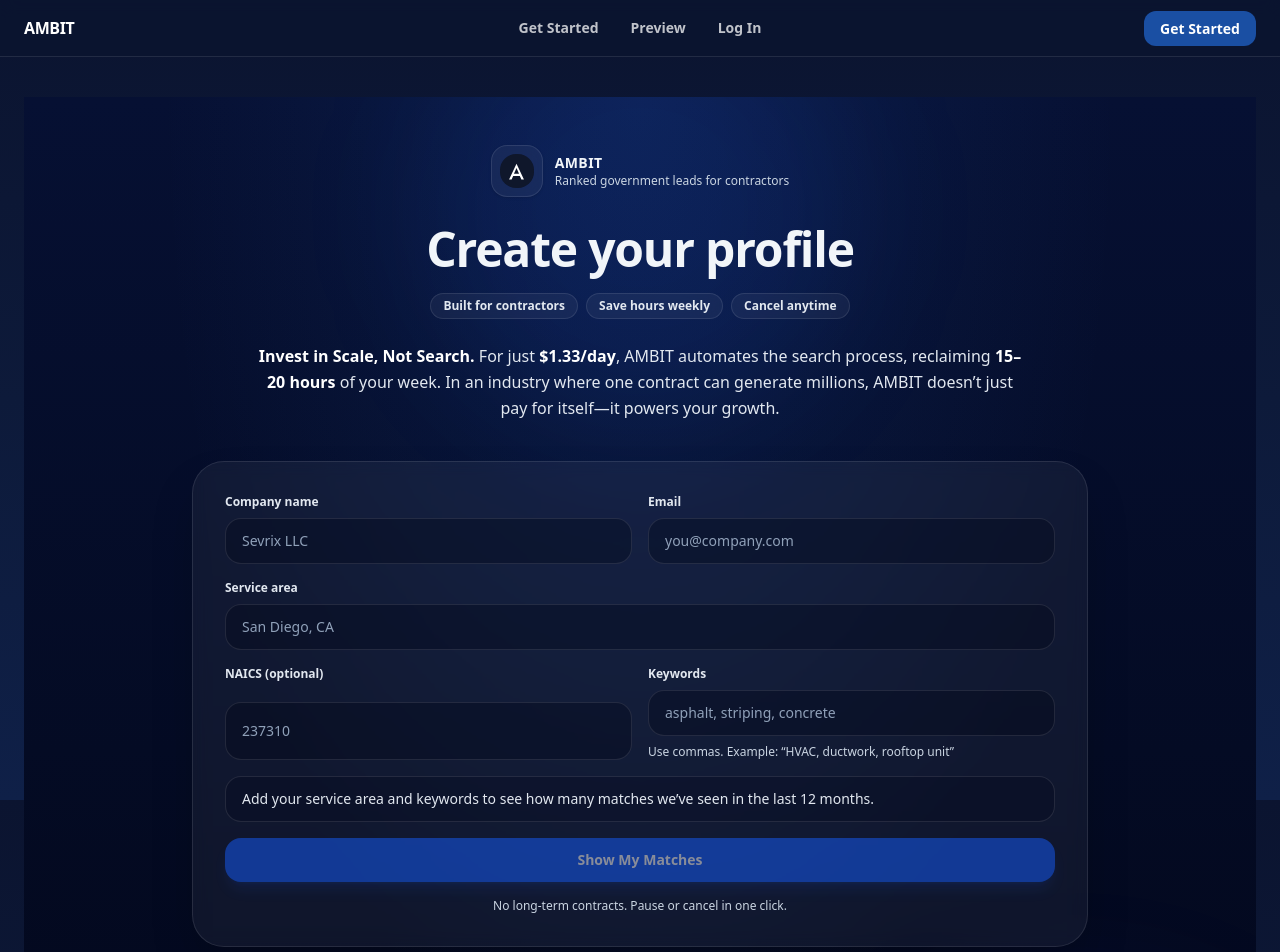
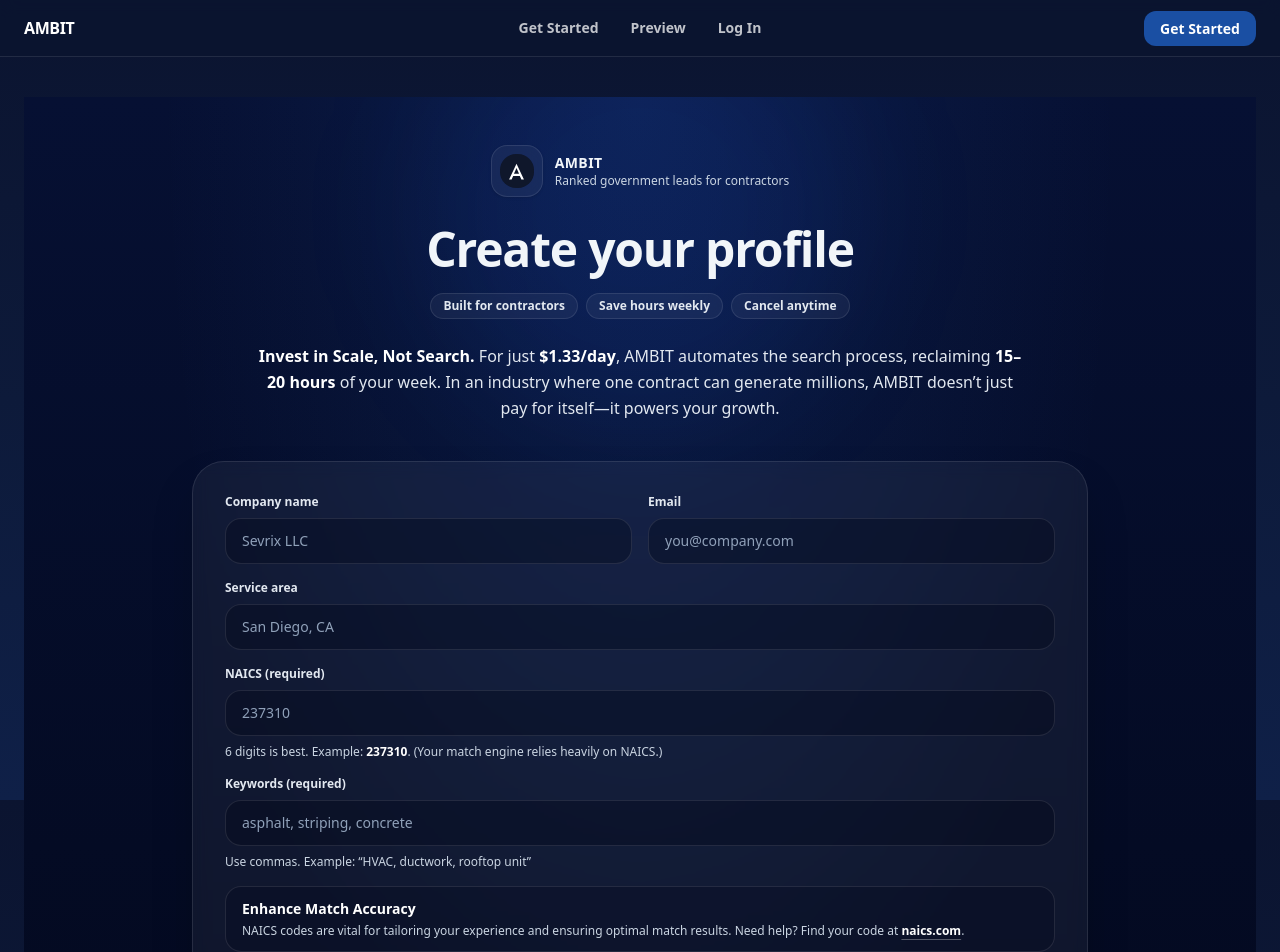
Before and after one commit to seansevrix/ambit, a Next.js app: page /get-started in a window 1280 px wide. Shown: the top 952 px of the page. Built offline with nearby package versions, Linux system fonts and the light colour scheme; no server answers.

Commit message:
Reorder fields + add NAICS accuracy note

```diff
--- a/app/get-started/page.tsx
+++ b/app/get-started/page.tsx
@@ -1,6 +1,6 @@
 "use client";
 
-import { useEffect, useMemo, useState } from "react";
+import { useEffect, useMemo, useState, type ReactNode } from "react";
 import { useRouter } from "next/navigation";
 import AmbitMark from "../components/AmbitMark";
 
@@ -24,6 +24,8 @@ type Opportunity = {
   title?: string;
   location?: string;
   naics?: string;
+  keywords?: string | null;
+  summary?: string | null;
   createdAt?: string;
 };
 
@@ -69,6 +71,16 @@ function withinLast12Months(iso?: string) {
   return now - d.getTime() <= yearMs;
 }
 
+function sanitizeNaics(input: string) {
+  // digits only, max 6
+  return input.replace(/[^\d]/g, "").slice(0, 6);
+}
+
+function isValidNaics(input: string) {
+  // allow 2–6 digits (prefix matching is useful), but recommend full 6
+  return /^\d{2,6}$/.test(input);
+}
+
 export default function GetStartedPage() {
   const router = useRouter();
 
@@ -81,26 +93,33 @@ export default function GetStartedPage() {
   const [loading, setLoading] = useState(false);
   const [err, setErr] = useState("");
 
+  const [naicsTouched, setNaicsTouched] = useState(false);
+
   const [matchCount, setMatchCount] = useState<number | null>(null);
   const [matchCountLoading, setMatchCountLoading] = useState(false);
 
+  const naicsClean = useMemo(() => sanitizeNaics(naics), [naics]);
+  const naicsValid = useMemo(() => isValidNaics(naicsClean), [naicsClean]);
+
   // ✅ Keywords required ONLY on this page
+  // ✅ NAICS required (because matching is NAICS-heavy)
   const canSubmit = useMemo(() => {
     return (
       companyName.trim().length >= 2 &&
       email.trim().includes("@") &&
       serviceArea.trim().length >= 2 &&
-      keywords.trim().length >= 2
+      keywords.trim().length >= 2 &&
+      naicsValid
     );
-  }, [companyName, email, serviceArea, keywords]);
+  }, [companyName, email, serviceArea, keywords, naicsValid]);
 
-  // live match count preview
+  // live match count preview (requires service area + keywords + NAICS)
   useEffect(() => {
     const loc = serviceArea.trim();
     const kw = keywords.trim();
-    const nx = naics.trim();
+    const nx = naicsClean.trim();
 
-    if (loc.length < 2 || kw.length < 2) {
+    if (loc.length < 2 || kw.length < 2 || !isValidNaics(nx)) {
       setMatchCount(null);
       return;
     }
@@ -124,17 +143,28 @@ export default function GetStartedPage() {
           const oLoc = norm(o.location);
           const oTitle = norm(o.title);
           const oNaics = norm(o.naics);
+          const oKw = norm(o.keywords || "");
+          const oSummary = norm(o.summary || "");
 
           const locationMatch =
             (!!cityN && oLoc.includes(cityN)) ||
             (!!stateN && oLoc.includes(stateN));
 
+          // prefix match so "2373" can still find "237310"
           const naicsMatch = !!naicsN && !!oNaics && oNaics.startsWith(naicsN);
 
           const keywordMatch =
             kwList.length > 0 &&
-            kwList.some((k) => k && (oTitle.includes(k) || oLoc.includes(k)));
+            kwList.some(
+              (k) =>
+                k &&
+                (oTitle.includes(k) ||
+                  oLoc.includes(k) ||
+                  oKw.includes(k) ||
+                  oSummary.includes(k))
+            );
 
+          // Preview logic: must match location AND (NAICS OR keywords)
           return locationMatch && (naicsMatch || keywordMatch);
         }).length;
 
@@ -147,7 +177,7 @@ export default function GetStartedPage() {
       controller.abort();
       setMatchCountLoading(false);
     };
-  }, [serviceArea, naics, keywords]);
+  }, [serviceArea, keywords, naicsClean]);
 
   async function createCustomer() {
     setErr("");
@@ -157,8 +187,13 @@ export default function GetStartedPage() {
       const company = companyName.trim();
       const mail = email.trim();
       const loc = serviceArea.trim();
-      const nx = naics.trim();
+      const nx = naicsClean.trim();
       const kw = keywords.trim();
+
+      if (!isValidNaics(nx)) {
+        setNaicsTouched(true);
+        throw new Error("Please enter a valid NAICS code (2–6 digits, usually 6).");
+      }
 
       // ✅ IMPORTANT: deployed backend expects `name`. Send both for compatibility.
       const payload: any = {
@@ -167,7 +202,7 @@ export default function GetStartedPage() {
         email: mail,
         location: loc,
         serviceArea: loc,
-        naics: nx || null,
+        naics: nx, // REQUIRED
         keywords: kw,
       };
 
@@ -204,7 +239,7 @@ export default function GetStartedPage() {
       </div>
 
       <div className="relative mx-auto max-w-6xl px-6 py-12">
-        {/* HERO like screenshot 4 */}
+        {/* HERO */}
         <header className="mx-auto max-w-4xl text-center">
           <div className="mx-auto flex items-center justify-center gap-3">
             <div className="rounded-2xl border border-white/10 bg-white/5 p-2 shadow-sm backdrop-blur">
@@ -244,7 +279,7 @@ export default function GetStartedPage() {
           </p>
         </header>
 
-        {/* FORM (glassy dark card) */}
+        {/* FORM */}
         <section className="mx-auto mt-10 max-w-4xl rounded-[32px] border border-white/10 bg-white/5 p-8 shadow-2xl backdrop-blur">
           <div className="grid gap-4">
             <div className="grid gap-4 md:grid-cols-2">
@@ -276,17 +311,31 @@ export default function GetStartedPage() {
               />
             </Field>
 
-            <div className="grid gap-4 md:grid-cols-2">
-              <Field label="NAICS (optional)">
+            {/* ✅ NAICS first */}
+            <Field label="NAICS (required)">
               <input
                 className="w-full rounded-2xl border border-white/10 bg-slate-950/35 px-4 py-3 text-sm text-white placeholder:text-slate-400 outline-none focus:border-blue-400/60 focus:ring-2 focus:ring-blue-500/20"
-                  value={naics}
+                value={naicsClean}
                 onChange={(e) => setNaics(e.target.value)}
+                onBlur={() => setNaicsTouched(true)}
                 placeholder="237310"
+                inputMode="numeric"
+                pattern="\d*"
               />
+              <div className="text-xs text-slate-300">
+                6 digits is best. Example: <span className="font-semibold text-white">237310</span>.
+                (Your match engine relies heavily on NAICS.)
+              </div>
+
+              {naicsTouched && !naicsValid ? (
+                <div className="text-xs text-red-200">
+                  Enter a valid NAICS code (2–6 digits; usually 6).
+                </div>
+              ) : null}
             </Field>
 
-              <Field label="Keywords">
+            {/* ✅ Keywords moved BELOW NAICS */}
+            <Field label="Keywords (required)">
               <input
                 className="w-full rounded-2xl border border-white/10 bg-slate-950/35 px-4 py-3 text-sm text-white placeholder:text-slate-400 outline-none focus:border-blue-400/60 focus:ring-2 focus:ring-blue-500/20"
                 value={keywords}
@@ -297,6 +346,23 @@ export default function GetStartedPage() {
                 Use commas. Example: “HVAC, ductwork, rooftop unit”
               </div>
             </Field>
+
+            {/* ✅ new info section below the fill-in area */}
+            <div className="rounded-2xl border border-white/10 bg-slate-950/25 px-4 py-3 text-sm text-slate-200">
+              <div className="font-semibold text-white">Enhance Match Accuracy</div>
+              <div className="mt-1 text-xs text-slate-300">
+                NAICS codes are vital for tailoring your experience and ensuring optimal match results.
+                Need help? Find your code at{" "}
+                <a
+                  href="https://www.naics.com"
+                  target="_blank"
+                  rel="noreferrer"
+                  className="font-semibold text-white underline decoration-white/30 underline-offset-4 hover:decoration-white/70"
+                >
+                  naics.com
+                </a>
+                .
+              </div>
             </div>
 
             <div className="rounded-2xl border border-white/10 bg-slate-950/25 px-4 py-3 text-sm text-slate-200">
@@ -304,8 +370,8 @@ export default function GetStartedPage() {
                 <span className="font-semibold text-white">Checking your area…</span>
               ) : matchCount === null ? (
                 <span>
-                  Add your service area and keywords to see how many matches we’ve seen in the last
-                  12 months.
+                  Add your service area, NAICS, and keywords to see how many matches we’ve seen in the
+                  last 12 months.
                 </span>
               ) : (
                 <span>
@@ -336,7 +402,7 @@ export default function GetStartedPage() {
           </div>
         </section>
 
-        {/* WHAT YOU GET + PRICE (dark/glass to match home) */}
+        {/* WHAT YOU GET + PRICE */}
         <section className="mx-auto mt-12 max-w-5xl">
           <div className="text-center text-xs font-semibold tracking-widest text-slate-300">
             WHAT YOU GET
@@ -380,7 +446,7 @@ export default function GetStartedPage() {
   );
 }
 
-function Field({ label, children }: { label: string; children: React.ReactNode }) {
+function Field({ label, children }: { label: string; children: ReactNode }) {
   return (
     <label className="grid gap-2">
       <div className="text-xs font-semibold text-slate-200">{label}</div>
```
Lines whose indentation alone changed are shown as unchanged.
